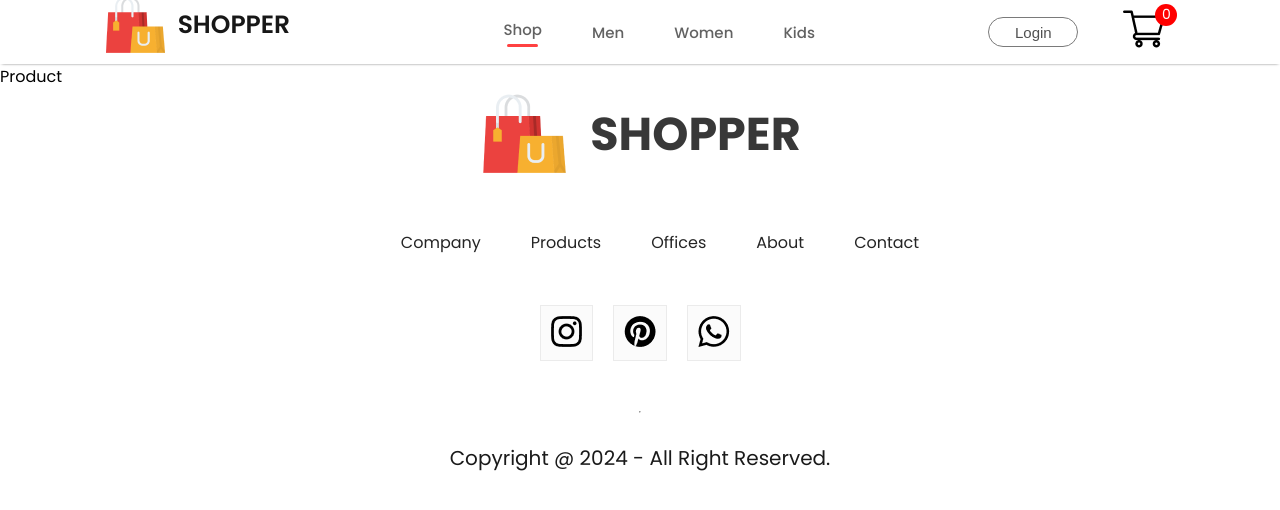
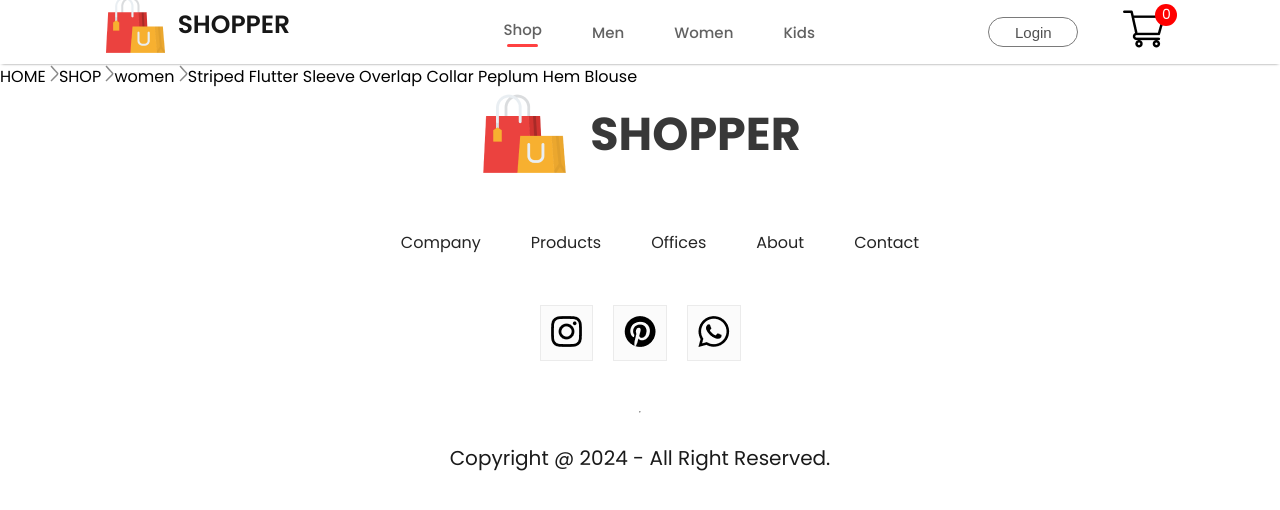
Before and after one commit to mercy-rotich/react-ecommerce-website, a React (Create React App) app: page /product/1 in a window 1280 px wide. Shown: the top 510 px of the page. Built offline with nearby package versions, Linux system fonts and the light colour scheme.

Commit message:
added new files

```diff
--- /dev/null
+++ b/src/Components/Breadcrums/Breadcrum.jsx
@@ -0,0 +1,17 @@
+import React from 'react'
+import './Breadcrum.css'
+import arrow_icon from '../Assets/breadcrum_arrow.png'
+
+const Breadcrum = (props) => {
+    const {product}=props;
+  return (
+    <div className='breadcrum'>
+        HOME <img src={arrow_icon} alt="" />
+        SHOP <img src={arrow_icon} alt="" />
+        {product.category} <img src={arrow_icon} alt="" />
+        {product.name}
+    </div>
+  )
+}
+
+export default Breadcrum
--- a/src/Components/Item/Item.jsx
+++ b/src/Components/Item/Item.jsx
@@ -1,10 +1,11 @@
 import React from 'react'
 import './Item.css'
+import { Link } from 'react-router-dom'
 
 const Item = (props) => {
   return (
     <div className="item">
-        <img src={props.image} alt="" />
+       <Link to ={`/product/${props.id}`}> <img src={props.image} alt="" /></Link>
         <p>{props.name}</p>
         <div className="item-prices">
            <div className="item-price-new">
--- a/src/Pages/Product.jsx
+++ b/src/Pages/Product.jsx
@@ -1,8 +1,17 @@
-import React from 'react'
+import React, { useContext } from 'react'
+import { ShopContext } from '../Context/Context'
+import { useParams } from 'react-router-dom';
+import Breadcrum from '../Components/Breadcrums/Breadcrum';
 
 const Product = () => {
+
+  const {all_product} = useContext(ShopContext);
+  const {productId} = useParams();
+  const product = all_product.find((e)=>e.id ===Number(productId));
   return (
-    <div>Product</div>
+    <div>
+      <Breadcrum product ={product} />
+    </div>
   )
 }
 
```
Also changed, not shown: src/Components/Breadcrums/Breadcrum.css (added).
